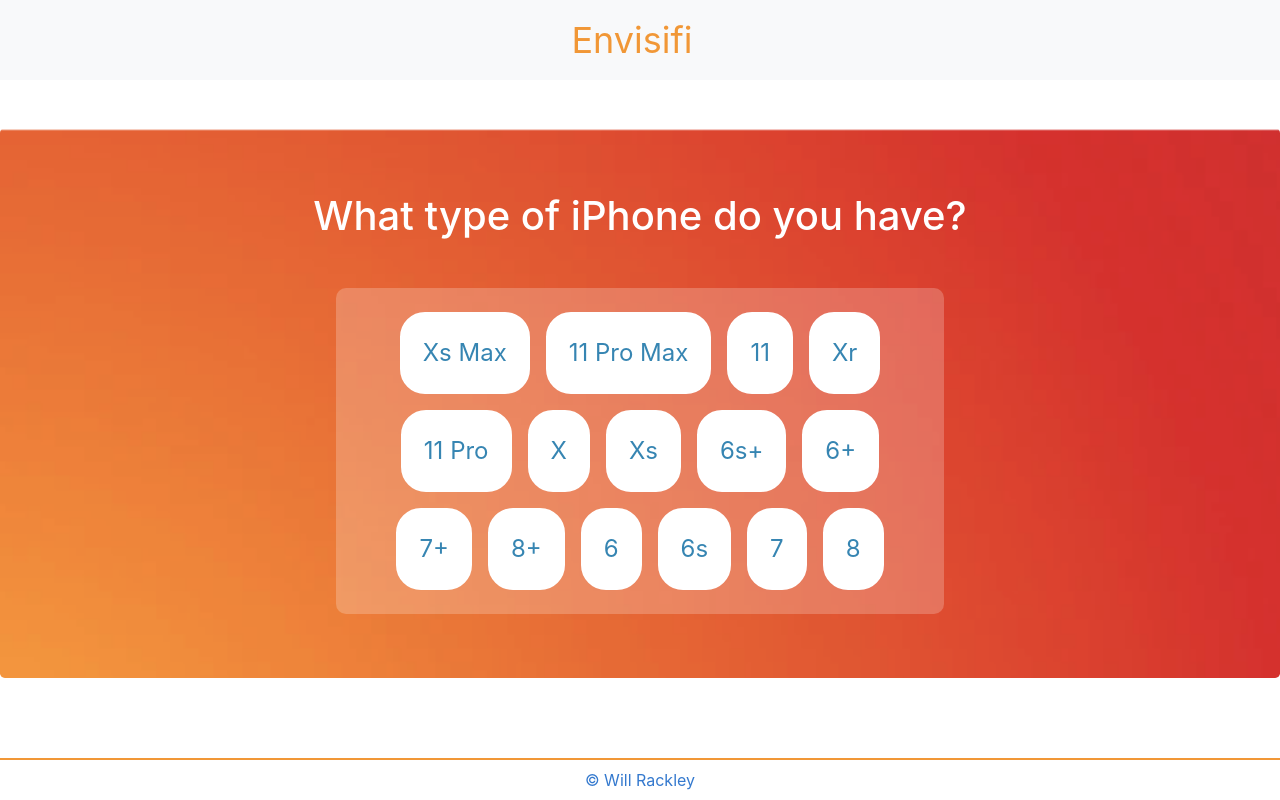
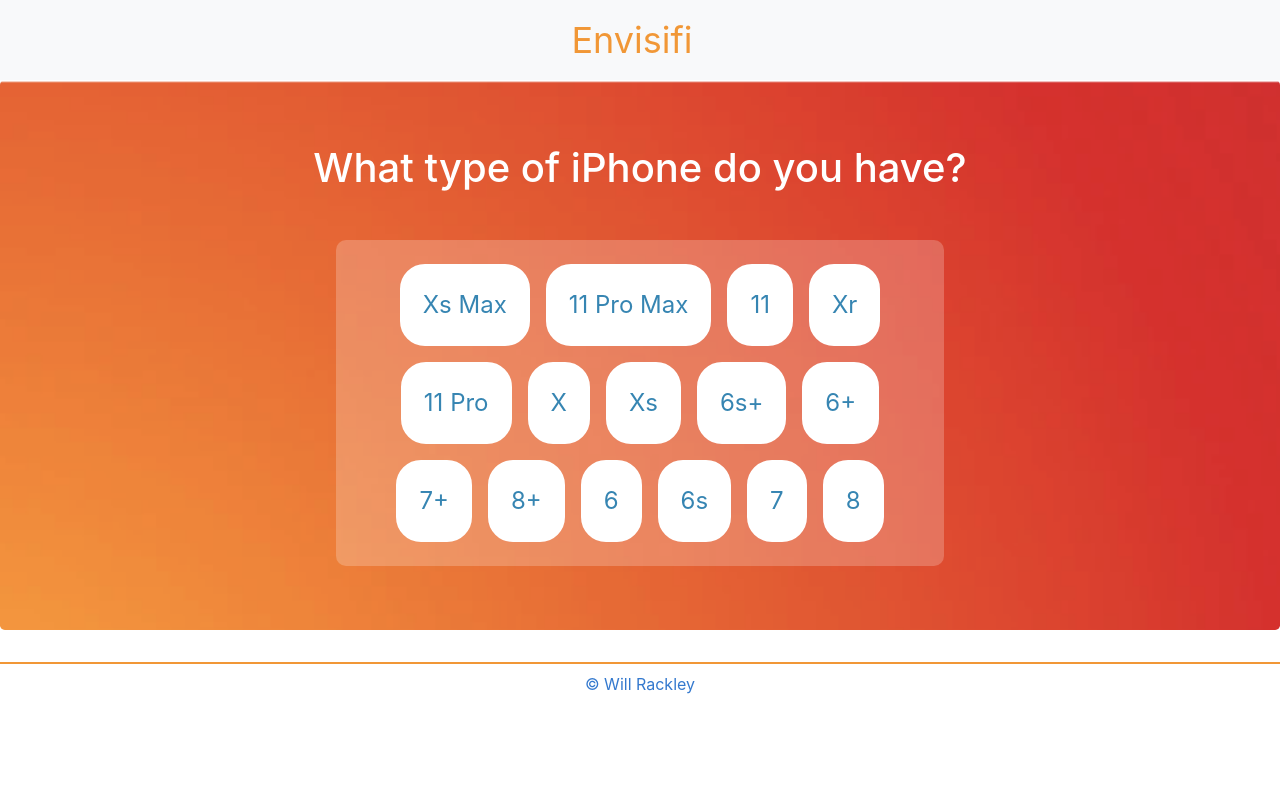
Before and after one commit to willrackley/envisifi, a React (Create React App) app in the folder client/: page /selectBoard in a window 1280 px wide. Built offline with nearby package versions, Linux system fonts and the light colour scheme.

Commit message:
fix to html2canvas

```diff
--- a/client/src/pages/SelectBoard.js
+++ b/client/src/pages/SelectBoard.js
@@ -312,7 +312,7 @@
 
         this.setState({ isLoadingDoneButton: true })
 
-        await html2canvas(document.getElementsByClassName('phoneScreen')[0], {height: this.state.size.device.height/2, scrollX: 0, scrollY: -window.scrollY}).then(function(canvas) {
+        await html2canvas(document.getElementsByClassName('phoneScreen')[0], {height: this.state.size.device.height/2, width: this.state.size.device.width/2, scrollX: 0, scrollY: -window.scrollY}).then(function(canvas) {
 
             base64URL = canvas.toDataURL('image/png').replace('image/png', 'image/octet-stream');
 
--- a/client/src/pages/style.css
+++ b/client/src/pages/style.css
@@ -10,7 +10,7 @@
     display: flex;
     min-height: 100vh;
     flex-direction: column;
-    justify-content: space-between
+    /* justify-content: space-between */
 }
 
 .footer {
```
